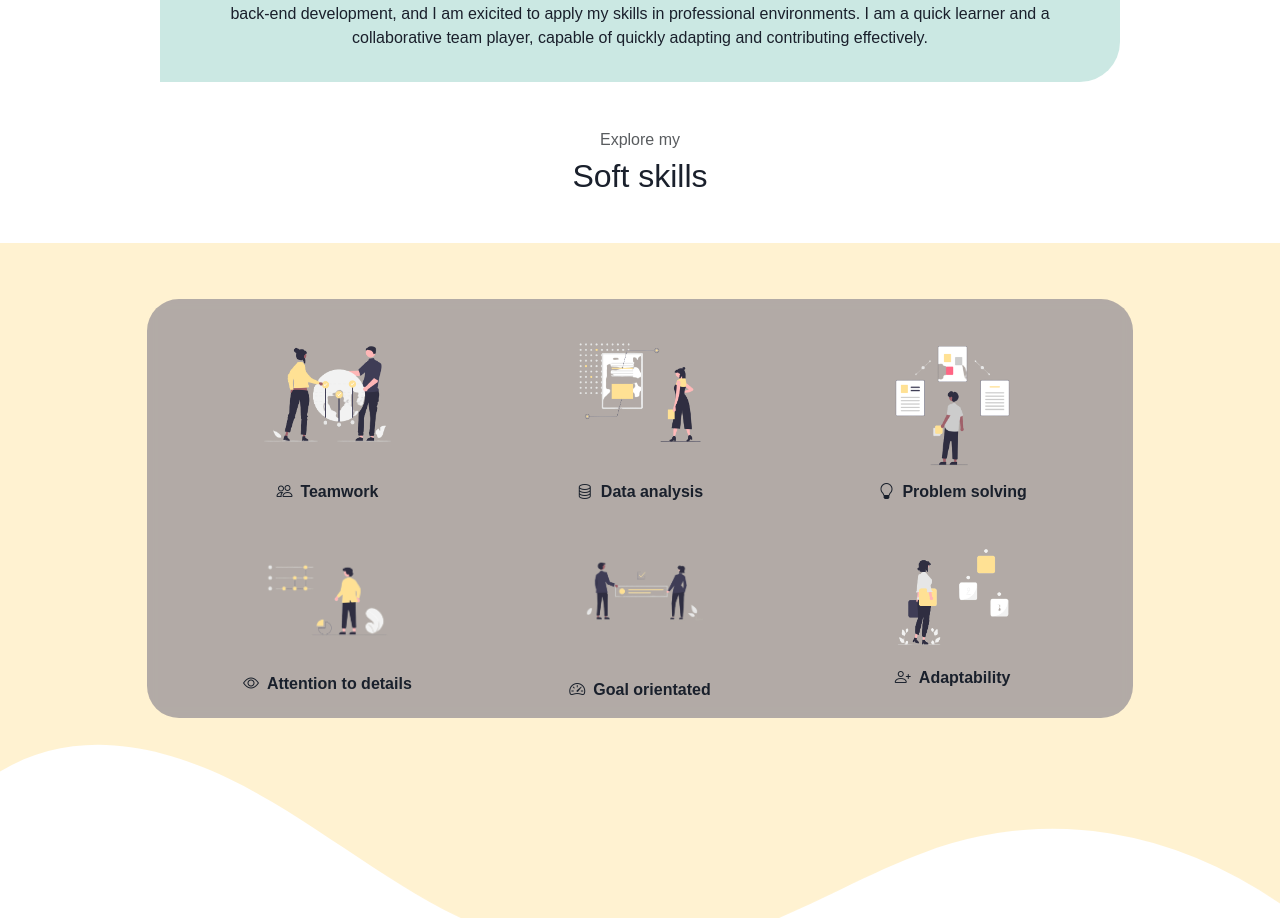
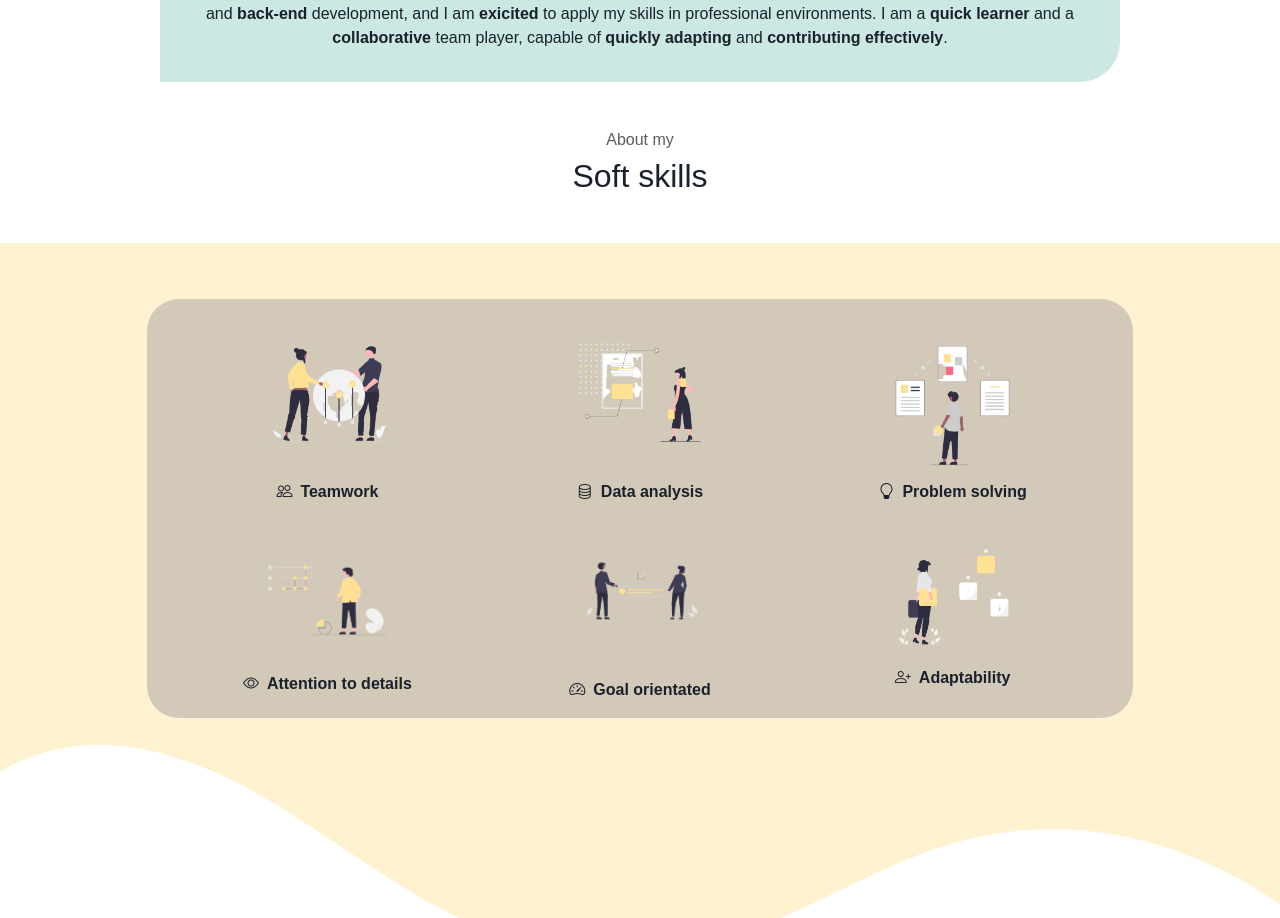
Before and after one commit to VirginiaBarbaro/portfolio-web, a React (Vite) app: page / in a window 1280 px wide. Shown: the part 663-1581 px from the top of the page. Built offline with nearby package versions, Linux system fonts and the light colour scheme.

Commit message:
About general styles

```diff
--- a/src/pages/About.jsx
+++ b/src/pages/About.jsx
@@ -10,16 +10,18 @@ function About() {
         </div>
         <div className="col-9 m-auto mt-4 p-3 description">
           <p className="text-center p-3 m-auto">
-            I am a Full Stack developer with a passion for creating impactful
-            applications for users. I have knowledge in both front-end and
-            back-end development, and I am exicited to apply my skills in
-            professional environments. I am a quick learner and a collaborative
-            team player, capable of quickly adapting and contributing
-            effectively.
+            I am a <strong>Full Stack</strong> developer with a passion for
+            creating impactful applications for users. I have knowledge in both
+            <strong> front-end</strong> and <strong>back-end</strong>{" "}
+            development, and I am <strong>exicited</strong> to apply my skills
+            in professional environments. I am a <strong>quick learner</strong>{" "}
+            and a <strong>collaborative</strong> team player, capable of{" "}
+            <strong>quickly adapting</strong> and{" "}
+            <strong>contributing effectively</strong>.
           </p>
         </div>
         <div className="mt-5">
-          <h6 className="text-muted text-center">Explore my</h6>
+          <h6 className="text-muted text-center">About my</h6>
           <h2 className="text-center">Soft skills</h2>
           <section className="section-skills">
             <div className="row mt-5 about-container">
--- a/src/styles/about.css
+++ b/src/styles/about.css
@@ -13,7 +13,7 @@
 .about-container {
   width: 78%;
   margin: auto;
-  background-color: #4c4c6d6d;
+  background-color: #4c4c6d3e;
   backdrop-filter: blur(6px);
   -webkit-backdrop-filter: blur(6px);
   border-radius: 2rem;
@@ -62,7 +62,7 @@
   position: relative;
   display: block;
   width: calc(100% + 1.3px);
-  height: 230px;
+  height: 231px;
 }
 
 .custom-shape-divider-top-1684855587 .shape-fill {
--- a/src/styles/home.css
+++ b/src/styles/home.css
@@ -16,7 +16,7 @@
   color: var(--var-navy) !important;
   border: 1px solid var(--var-navy) !important;
   background-color: #4c4c6d42 !important;
-  transition: 0.5s ease-in-out;
+  transition: background 0.5s ease-in-out;
   border-radius: 50px !important;
   -webkit-animation: bounce-left 0.8s both;
   animation: bounce-left 0.8s both;
@@ -132,7 +132,7 @@
 .btn-home:hover {
   background: linear-gradient(90deg, #4c4c6d, #1b9c85) !important;
   color: #e8f6ef !important;
-  transition: 0.3s ease-in-out;
+  transition: 0.5s ease-in-out;
   border: none !important;
 }
 
```
